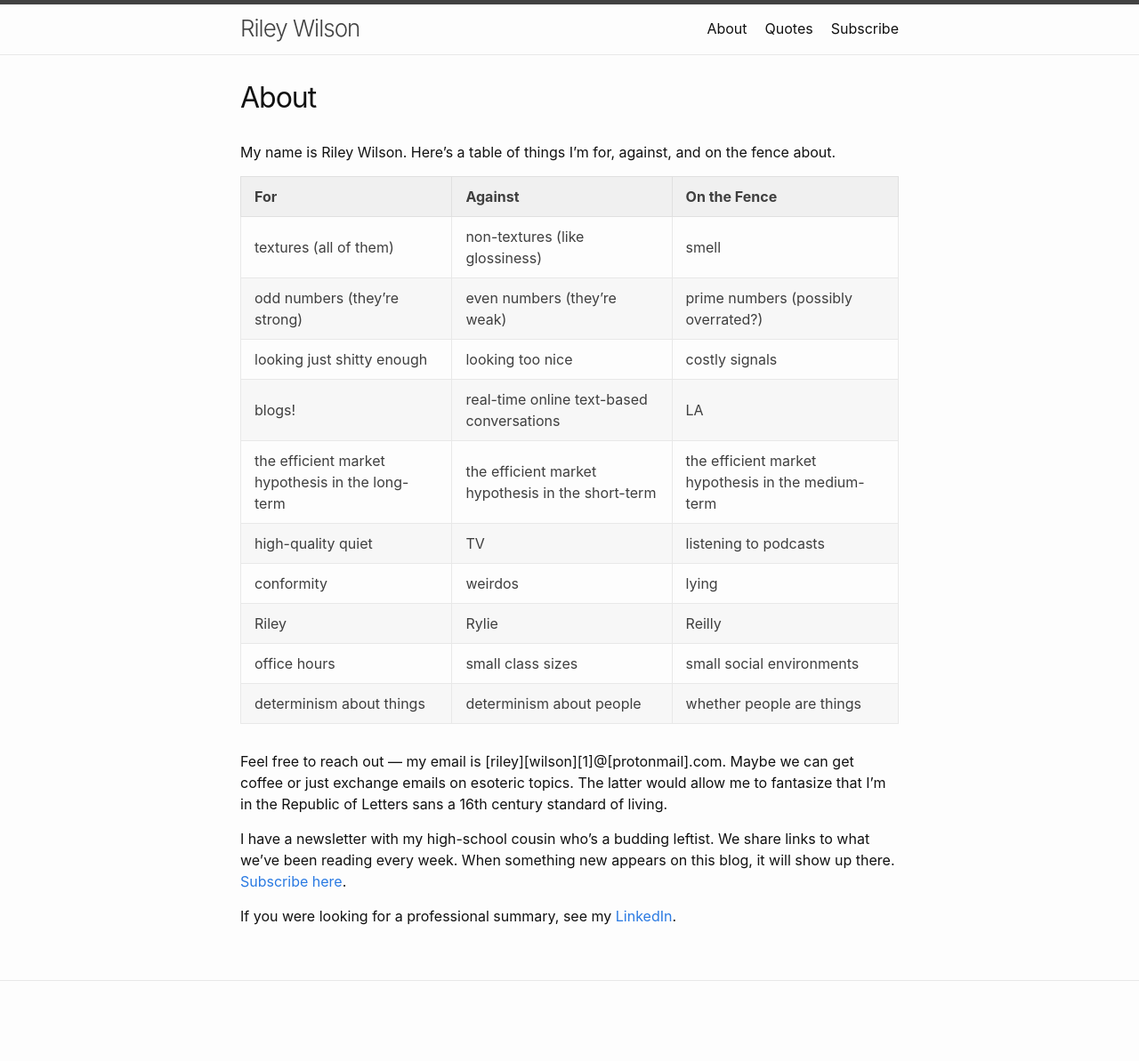
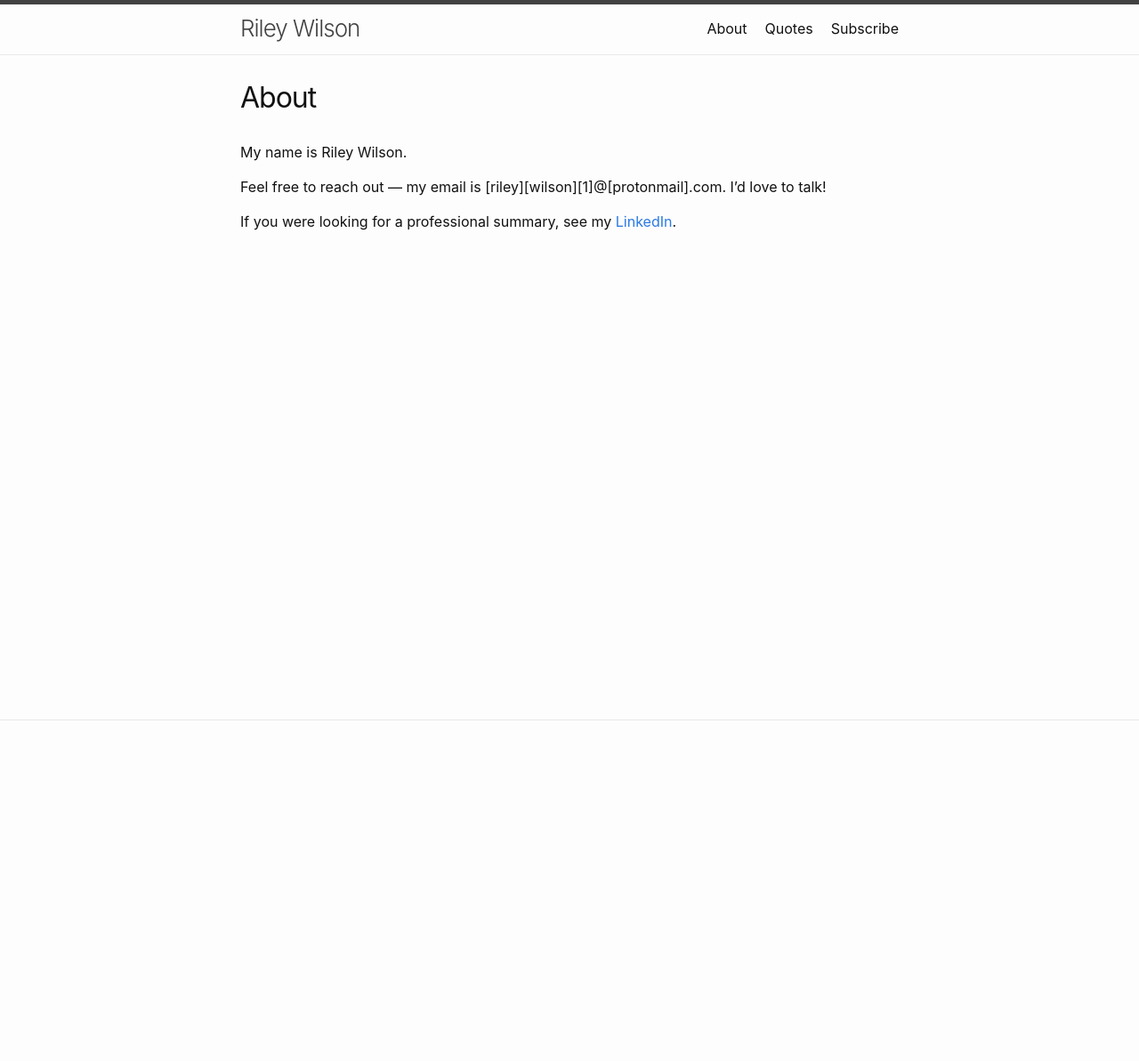
Before and after one commit to riley-wilson/rw_blog, a Jekyll site: the page built from about.markdown, in a window 1280 px wide. Shown: the whole page at 89% size. Built offline with Jekyll 4.4.1, drawn with Linux system fonts in a browser that asks for light colours; after the commit the page ends 900 px from its top, so only the background shows below that.

```diff
--- a/about.markdown
+++ b/about.markdown
@@ -4,23 +4,8 @@ title: About
 permalink: /about/
 ---
 
-My name is Riley Wilson. Here's a table of things I'm for, against, and on the fence about.
+My name is Riley Wilson.
 
-| For         | Against     | On the Fence |
-| ----------- | ----------- | ------------ |
-| textures (all of them)      | non-textures (like glossiness)       | smell |
-| odd numbers (they're strong)   | even numbers (they're weak)        | prime numbers (possibly overrated?) |
-| looking just shitty enough | looking too nice | costly signals |
-| blogs! | real-time online text-based conversations | LA |
-| the efficient market hypothesis in the long-term | the efficient market hypothesis in the short-term | the efficient market hypothesis in the medium-term |
-| high-quality quiet | TV | listening to podcasts |
-| conformity | weirdos | lying |
-| Riley | Rylie | Reilly |
-| office hours | small class sizes | small social environments |
-| determinism about things | determinism about people | whether people are things |
-
-Feel free to reach out — my email is [riley][wilson][1]@[protonmail].com. Maybe we can get coffee or just exchange emails on esoteric topics. The latter would allow me to fantasize that I'm in the Republic of Letters sans a 16th century standard of living.
-
-I have a newsletter with my high-school cousin who's a budding leftist. We share links to what we've been reading every week. When something new appears on this blog, it will show up there. [Subscribe here](https://www.rereader.co/).
+Feel free to reach out — my email is [riley][wilson][1]@[protonmail].com. I'd love to talk!
 
 If you were looking for a professional summary, see my [LinkedIn](https://www.linkedin.com/in/riley-w-b9081bb2/).
```
Also changed, not shown: _posts/2021-11-21-Startups-as-Status.md (added, +81 -0 lines), quotes.markdown (+28 -28 lines).
